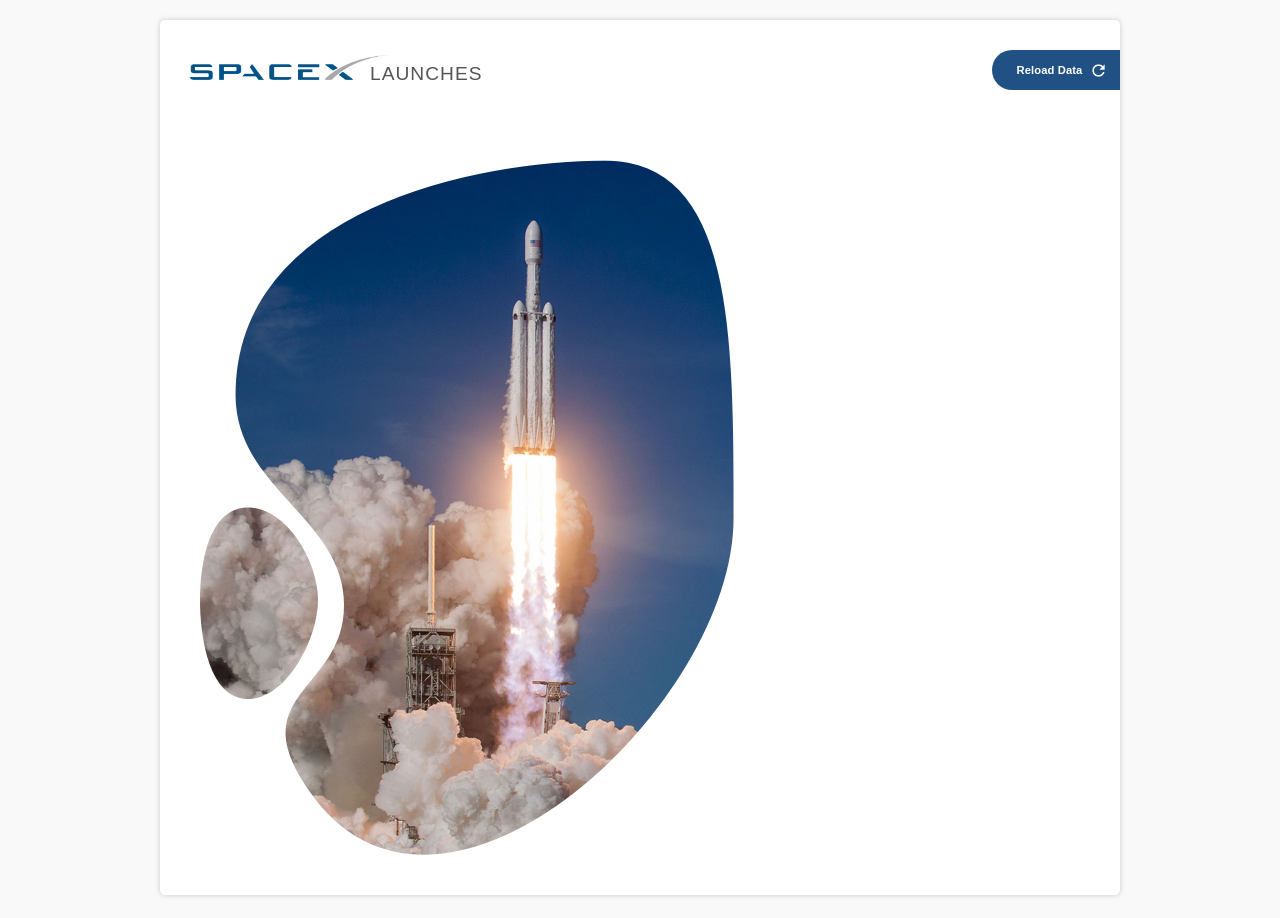
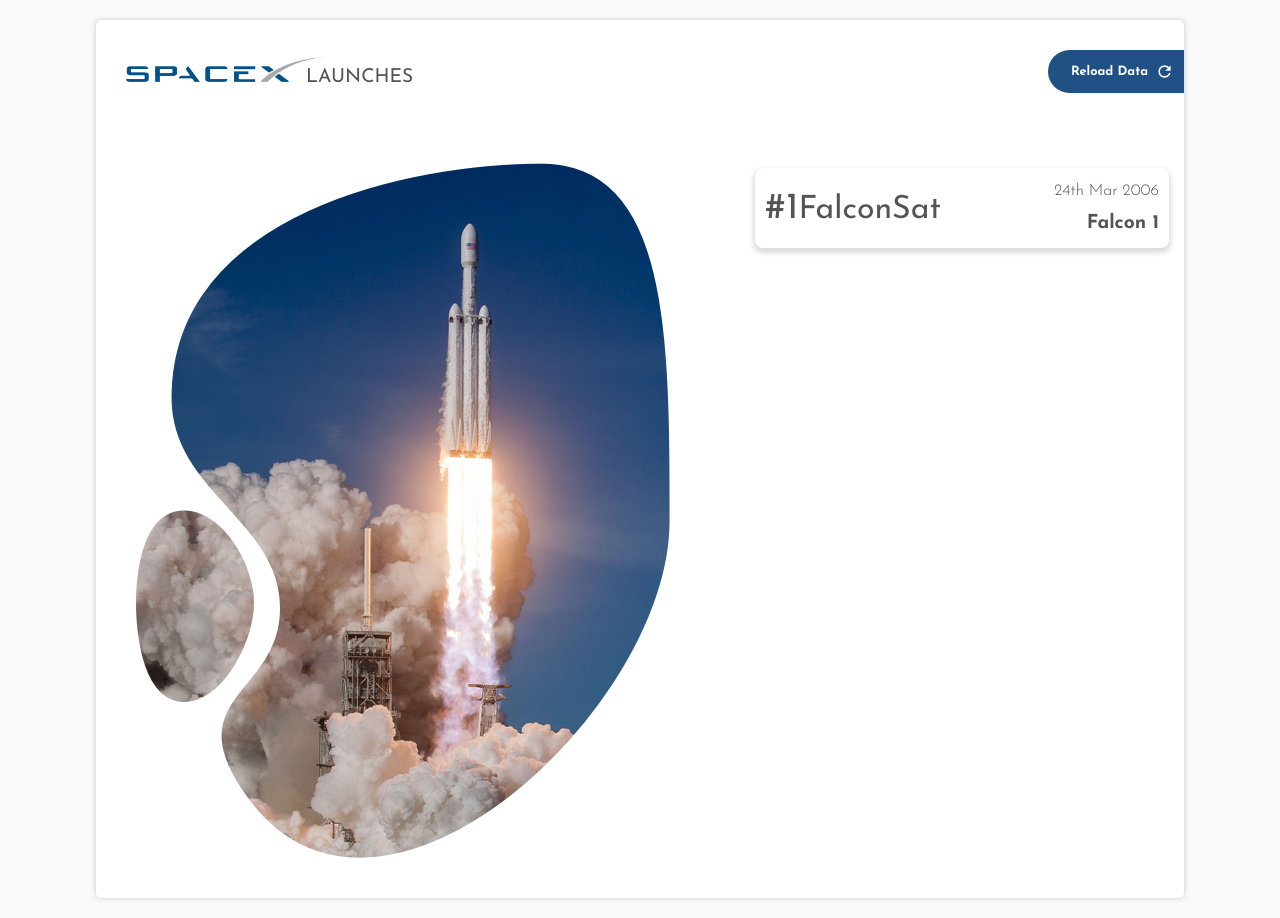
Before and after one commit to diegodinizz/spacex-launches, a React (Create React App) app: page / in a window 1280 px wide. Built offline with nearby package versions, Linux system fonts and the light colour scheme.

Commit message:
added item and lis components

```diff
--- a/public/index.html
+++ b/public/index.html
@@ -15,6 +15,11 @@
       user's mobile device or desktop. See https://developers.google.com/web/fundamentals/web-app-manifest/
     -->
     <link rel="manifest" href="%PUBLIC_URL%/manifest.json" />
+    <link rel="preconnect" href="https://fonts.gstatic.com" />
+    <link
+      href="https://fonts.googleapis.com/css2?family=Josefin+Sans:ital,wght@0,100;0,200;0,300;0,400;0,500;0,700;1,400&display=swap"
+      rel="stylesheet"
+    />
     <!--
       Notice the use of %PUBLIC_URL% in the tags above.
       It will be replaced with the URL of the `public` folder during the build.
--- a/src/GlobalStyle.js
+++ b/src/GlobalStyle.js
@@ -9,8 +9,7 @@
 body {
   background-color: rgb(249, 249, 249);
   color: #545454;
-  font-family: 'Brandon Grotesque', Arial, Helvetica, sans-serif;
-  letter-spacing: 1px;
+  font-family: 'Josefin Sans', sans-serif;
 }
 `
 
@@ -21,6 +20,7 @@
 //       url('assets/font/BrandonGrotesque-Bold.ttf') format('truetype');
 //   font-weight: bold;
 //   font-style: normal;
+//   font-display: fallback;
 // }
 
 // @font-face {
@@ -30,6 +30,7 @@
 //       url('assets/font/BrandonGrotesque-Regular.ttf') format('truetype');
 //   font-weight: normal;
 //   font-style: normal;
+//   font-display: fallback;
 // }
 
 // @font-face {
@@ -39,6 +40,7 @@
 //       url('assets/font/BrandonGrotesque-RegularItalic.ttf') format('truetype');
 //   font-weight: normal;
 //   font-style: italic;
+//   font-display: fallback;
 // }
 
 // @font-face {
@@ -48,6 +50,7 @@
 //       url('assets/font/BrandonGrotesque-Black.ttf') format('truetype');
 //   font-weight: 900;
 //   font-style: normal;
+//   font-display: fallback;
 // }
 
 // @font-face {
@@ -57,6 +60,7 @@
 //       url('assets/font/BrandonGrotesque-Medium.ttf') format('truetype');
 //   font-weight: 500;
 //   font-style: normal;
+//   font-display: fallback;
 // }
 
 // @font-face {
--- /dev/null
+++ b/src/components/Item.js
@@ -0,0 +1,62 @@
+import styled from 'styled-components'
+
+const Container = styled.div`
+  display: flex;
+  flex-direction: row;
+  align-items: center;
+  justify-content: space-between;
+  width: 100%;
+  height: 60px;
+  margin: 5px;
+  padding: 10px;
+  background-color: white;
+  border-radius: 8px;
+  box-shadow: 0px 3px 5px 2px rgba(220, 220, 220, 1);
+  -webkit-box-shadow: 0px 3px 5px 2px rgba(220, 220, 220, 1);
+  -moz-box-shadow: 0px 3px 5px 2px rgba(220, 220, 220, 1);
+`
+
+const FlightContainer = styled.div`
+  display: flex;
+  align-items: baseline;
+  width: 35%;
+  justify-content: space-between;
+`
+
+const FlightNumber = styled.span`
+  font-size: 2.3em;
+`
+
+const MissionName = styled.span`
+  font-size: 2em;
+`
+
+const LaunchDateContainer = styled.div`
+  display: flex;
+  flex-direction: column;
+  align-items: flex-end;
+`
+
+const LaunchDate = styled.span`
+  font-size: 1em;
+  font-weight: 300;
+  margin-bottom: 15px;
+`
+
+const RocketName = styled.span`
+  font-size: 1.2em;
+  font-weight: 700;
+`
+
+export const Item = () => (
+  <Container>
+    <FlightContainer>
+      <FlightNumber>#1</FlightNumber>
+      <MissionName>FalconSat</MissionName>
+    </FlightContainer>
+    <LaunchDateContainer>
+      <LaunchDate>24th Mar 2006</LaunchDate>
+      <RocketName>Falcon 1</RocketName>
+    </LaunchDateContainer>
+  </Container>
+)
--- /dev/null
+++ b/src/components/List.js
@@ -0,0 +1,16 @@
+import styled from 'styled-components'
+
+import { Item } from './Item'
+
+const Container = styled.div`
+  display: flex;
+  flex-direction: column;
+  margin: 40px;
+  width: 50%;
+`
+
+export const List = () => (
+  <Container>
+    <Item />
+  </Container>
+)
--- a/src/components/ReloadButton.js
+++ b/src/components/ReloadButton.js
@@ -9,19 +9,18 @@
   border-radius: 150px 0px 0px 150px;
   -webkit-border-radius: 150px 0px 0px 150px;
   -moz-border-radius: 150px 0px 0px 150px;
-  height: 2.5rem;
-  width: 8rem;
+  height: 2.7rem;
+  width: 8.5rem;
   justify-content: center;
   align-items: center;
   cursor: pointer;
 `
 
 const Name = styled.div`
-  font-size: 0.7em;
-  font-weight: bold;
+  font-size: 0.8em;
+  font-weight: 700;
   color: white;
   padding: 10px;
-  letter-spacing: 0.1px;
 `
 
 const Icon = styled.img`
--- a/src/containers/Home.js
+++ b/src/containers/Home.js
@@ -4,11 +4,12 @@
 import rocket from '../assets/img/launch-home.png'
 
 import { ReloadButton } from '../components/ReloadButton'
+import { List } from '../components/List'
 
 const Container = styled.div`
   display: flex;
   flex-direction: column;
-  width: 75%;
+  width: 85%;
   margin: 20px auto;
   background-color: white;
   border-radius: 5px;
@@ -36,7 +37,6 @@
 `
 
 const Title = styled.span`
-  /* font-family: 'Brandon Grotesque Light'; */
   text-transform: uppercase;
   font-size: 1.2em;
 `
@@ -61,6 +61,7 @@
     </Head>
     <LaunchContainer>
       <Rocket src={rocket} alt='rocket' />
+      <List />
     </LaunchContainer>
   </Container>
 )
```
Also changed, not shown: 1 other file (tests, documents, lock files or other folders).
